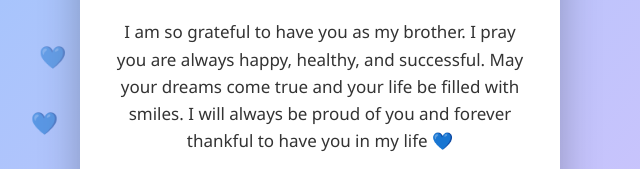
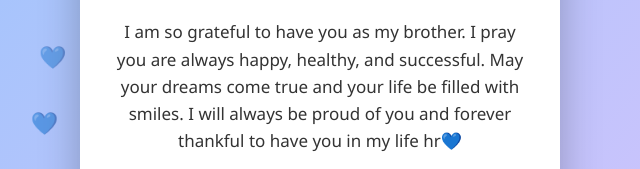
Before and after one commit to singh12adarsh12-rgb/BIRTHDAY, a plain HTML site: page index.html in a window 1280 px wide. Shown: the part 336-505 px from the top of the page, 320-960 px from the left. Drawn offline with Linux system fonts and the light colour scheme.

Commit message:
Update index.html

```diff
--- a/index.html
+++ b/index.html
@@ -31,7 +31,7 @@ p{font-size:17px;line-height:1.6;color:#333}
 <p>
 I am so grateful to have you as my brother. I pray you are always happy, healthy,
 and successful. May your dreams come true and your life be filled with smiles.
-I will always be proud of you and forever thankful to have you in my life 💙
+I will always be proud of you and forever thankful to have you in my life hr💙
 </p>
 
 <div class="from">
```
